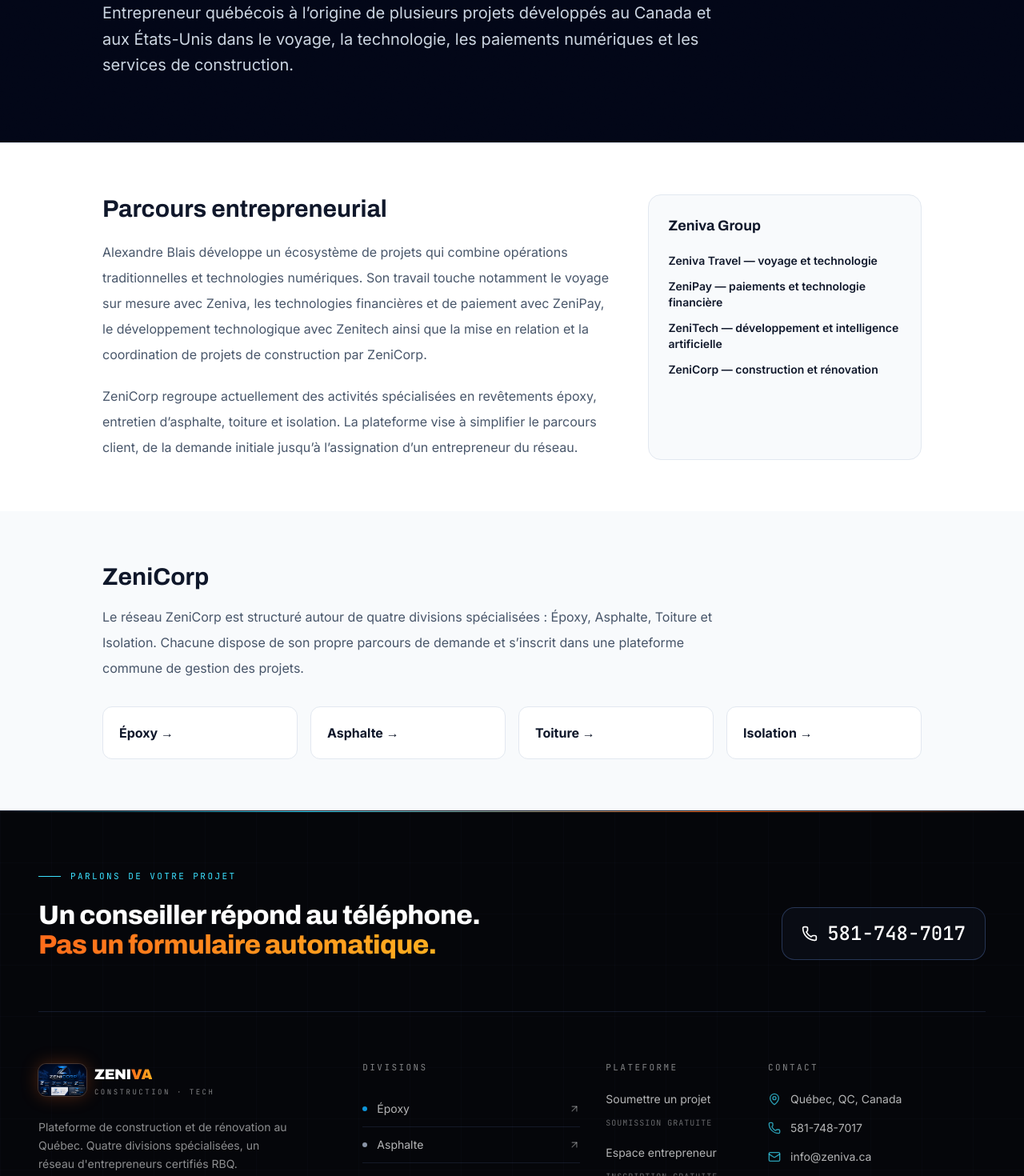
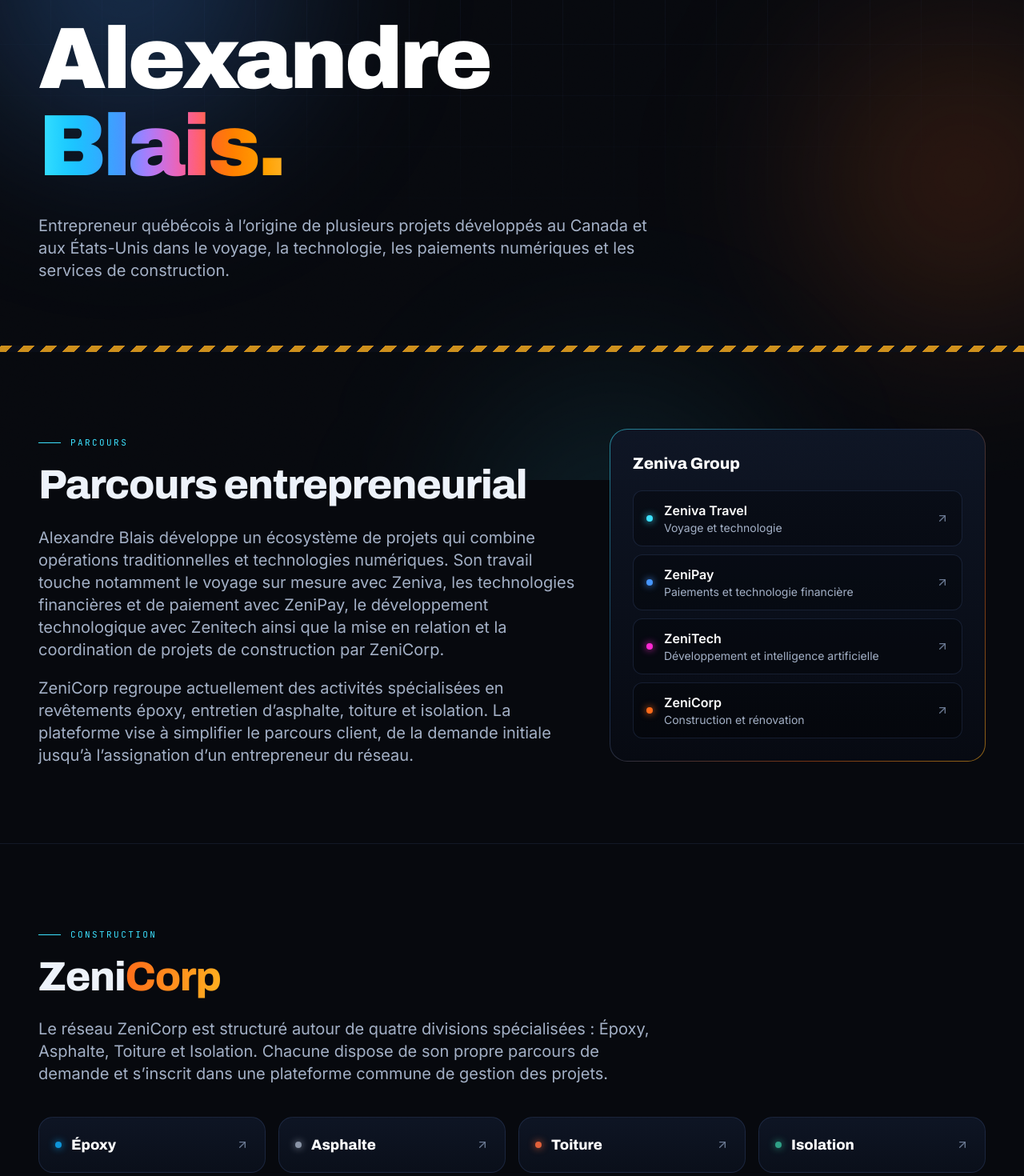
Before and after one commit to Alexandre08626/zenicorp-platform, a Next.js app: page /alexandre-blais in a window 1280 px wide. Shown: the part 200-1670 px from the top of the page at 80% size. Built offline with nearby package versions, Linux system fonts and the light colour scheme.

Commit message:
Page fondateur : passage au thème « chantier numérique »
Texte et données structurées (Person / Organization) inchangés.

Co-Authored-By: Claude Opus 5.5 (1M context) <noreply@anthropic.com>

```diff
--- a/src/app/alexandre-blais/page.tsx
+++ b/src/app/alexandre-blais/page.tsx
@@ -1,5 +1,8 @@
 import type { Metadata } from 'next';
 import Link from 'next/link';
+import { ArrowUpRight } from 'lucide-react';
+import { Reveal, RevealLines } from '@/components/Reveal';
+import { divisionsData } from '@/lib/divisions-data';
 
 export const metadata: Metadata = {
   title: 'Alexandre Blais — Entrepreneur québécois | ZeniCorp',
@@ -71,62 +74,121 @@ const orgSchema = {
   ],
 };
 
+const GROUP = [
+  { name: 'Zeniva Travel', d: 'Voyage et technologie', href: 'https://www.zenivatravel.com', ext: true, c: '#3CE1FF' },
+  { name: 'ZeniPay', d: 'Paiements et technologie financière', href: 'https://zenipay.ca', ext: true, c: '#4696FF' },
+  { name: 'ZeniTech', d: 'Développement et intelligence artificielle', href: 'https://zenitech.dev', ext: true, c: '#FF28D2' },
+  { name: 'ZeniCorp', d: 'Construction et rénovation', href: '/', ext: false, c: '#FF6B1A' },
+];
+
 export default function AlexandreBlaisPage() {
   return (
-    <main className="min-h-screen bg-white text-slate-900">
+    <main className="flex-1 overflow-x-clip">
       <script type="application/ld+json" dangerouslySetInnerHTML={{ __html: JSON.stringify(personSchema) }} />
       <script type="application/ld+json" dangerouslySetInnerHTML={{ __html: JSON.stringify(orgSchema) }} />
 
-      <section className="border-b border-slate-200 bg-slate-950 px-6 py-20 text-white">
-        <div className="mx-auto max-w-5xl">
-          <p className="mb-4 text-sm font-semibold uppercase tracking-[0.2em] text-emerald-400">Fondateur · Entrepreneur · Québec</p>
-          <h1 className="max-w-4xl text-4xl font-bold leading-tight md:text-6xl">Alexandre Blais</h1>
-          <p className="mt-6 max-w-3xl text-xl leading-relaxed text-slate-300">
-            Entrepreneur québécois à l’origine de plusieurs projets développés au Canada et aux États-Unis dans le voyage, la technologie, les paiements numériques et les services de construction.
-          </p>
+      {/* ═══════════════ EN-TÊTE ═══════════════ */}
+      <section className="relative">
+        <div className="container-zenicorp pb-16 pt-36 sm:pb-20 sm:pt-40">
+          <Reveal>
+            <span className="chip">
+              <span className="chip-dot" />
+              Fondateur · Entrepreneur · Québec
+            </span>
+          </Reveal>
+          <h1 className="mt-7 font-heading text-display-xl font-black text-white">
+            <RevealLines
+              delay={100}
+              lines={[
+                <>Alexandre</>,
+                <>
+                  <span className="grad-text">Blais.</span>
+                </>,
+              ]}
+            />
+          </h1>
+          <Reveal delay={350}>
+            <p className="body-large mt-7 max-w-3xl">
+              Entrepreneur québécois à l’origine de plusieurs projets développés au Canada et aux États-Unis dans le voyage, la technologie, les paiements numériques et les services de construction.
+            </p>
+          </Reveal>
+        </div>
+        <div aria-hidden className="hazard h-2 w-full opacity-80" />
+      </section>
+
+      {/* ═══════════════ PARCOURS + GROUPE ═══════════════ */}
+      <section className="section-padding relative">
+        <div className="container-zenicorp grid gap-12 lg:grid-cols-12 lg:gap-10">
+          <Reveal className="lg:col-span-7">
+            <span className="eyebrow">Parcours</span>
+            <h2 className="heading-2 mt-5">Parcours entrepreneurial</h2>
+            <p className="body-large mt-6">
+              Alexandre Blais développe un écosystème de projets qui combine opérations traditionnelles et technologies numériques. Son travail touche notamment le voyage sur mesure avec Zeniva, les technologies financières et de paiement avec ZeniPay, le développement technologique avec Zenitech ainsi que la mise en relation et la coordination de projets de construction par ZeniCorp.
+            </p>
+            <p className="body-large mt-5">
+              ZeniCorp regroupe actuellement des activités spécialisées en revêtements époxy, entretien d’asphalte, toiture et isolation. La plateforme vise à simplifier le parcours client, de la demande initiale jusqu’à l’assignation d’un entrepreneur du réseau.
+            </p>
+          </Reveal>
+
+          <Reveal delay={120} className="lg:col-span-5">
+            <aside className="frame-grad rounded-[22px]">
+              <div className="rounded-[21px] bg-gradient-to-b from-[#0E1524] to-[#070a12] p-6 sm:p-7">
+                <h2 className="font-heading text-xl font-extrabold text-white">
+                  <Link href="/groupe" className="link-underline">Zeniva Group</Link>
+                </h2>
+                <div className="mt-5 flex flex-col gap-2.5">
+                  {GROUP.map((g) => {
+                    const inner = (
+                      <>
+                        <span className="h-2 w-2 shrink-0 rounded-full" style={{ background: g.c, boxShadow: `0 0 10px ${g.c}` }} />
+                        <span className="flex-1">
+                          <span className="block font-semibold text-white">{g.name}</span>
+                          <span className="block text-sm text-zenicorp-dim">{g.d}</span>
+                        </span>
+                        <ArrowUpRight className="h-4 w-4 text-zenicorp-faint transition-all duration-300 group-hover:-translate-y-0.5 group-hover:translate-x-0.5 group-hover:text-zenicorp-gold" />
+                      </>
+                    );
+                    const cls =
+                      'spot group flex items-center gap-3.5 rounded-xl border border-[rgba(120,160,255,0.14)] bg-black/30 px-4 py-3 transition-colors';
+                    return g.ext ? (
+                      <a key={g.name} href={g.href} className={cls}>{inner}</a>
+                    ) : (
+                      <Link key={g.name} href={g.href} className={cls}>{inner}</Link>
+                    );
+                  })}
+                </div>
+              </div>
+            </aside>
+          </Reveal>
         </div>
       </section>
 
-      <section className="px-6 py-16">
-        <div className="mx-auto grid max-w-5xl gap-12 md:grid-cols-[1.3fr_0.7fr]">
-          <div>
-            <h2 className="text-3xl font-bold">Parcours entrepreneurial</h2>
-            <p className="mt-5 leading-8 text-slate-600">
-              Alexandre Blais développe un écosystème de projets qui combine opérations traditionnelles et technologies numériques. Son travail touche notamment le voyage sur mesure avec Zeniva, les technologies financières et de paiement avec ZeniPay, le développement technologique avec Zenitech ainsi que la mise en relation et la coordination de projets de construction par ZeniCorp.
+      {/* ═══════════════ ZENICORP ═══════════════ */}
+      <section className="section-padding relative border-t border-[rgba(120,160,255,0.1)]">
+        <div className="container-zenicorp">
+          <Reveal className="max-w-3xl">
+            <span className="eyebrow">Construction</span>
+            <h2 className="heading-2 mt-5">
+              Zeni<span className="grad-build">Corp</span>
+            </h2>
+            <p className="body-large mt-6">
+              Le réseau ZeniCorp est structuré autour de quatre divisions spécialisées : Époxy, Asphalte, Toiture et Isolation. Chacune dispose de son propre parcours de demande et s’inscrit dans une plateforme commune de gestion des projets.
             </p>
-            <p className="mt-5 leading-8 text-slate-600">
-              ZeniCorp regroupe actuellement des activités spécialisées en revêtements époxy, entretien d’asphalte, toiture et isolation. La plateforme vise à simplifier le parcours client, de la demande initiale jusqu’à l’assignation d’un entrepreneur du réseau.
-            </p>
-          </div>
-
-          <aside className="rounded-2xl border border-slate-200 bg-slate-50 p-6">
-            <h2 className="text-lg font-bold"><Link href="/groupe" className="hover:underline">Zeniva Group</Link></h2>
-            <div className="mt-5 space-y-3 text-sm">
-              <a className="block font-semibold hover:underline" href="https://www.zenivatravel.com">Zeniva Travel — voyage et technologie</a>
-              <a className="block font-semibold hover:underline" href="https://zenipay.ca">ZeniPay — paiements et technologie financière</a>
-              <a className="block font-semibold hover:underline" href="https://zenitech.dev">ZeniTech — développement et intelligence artificielle</a>
-              <Link className="block font-semibold hover:underline" href="/">ZeniCorp — construction et rénovation</Link>
-            </div>
-          </aside>
-        </div>
-      </section>
-
-      <section className="bg-slate-50 px-6 py-16">
-        <div className="mx-auto max-w-5xl">
-          <h2 className="text-3xl font-bold">ZeniCorp</h2>
-          <p className="mt-4 max-w-3xl leading-8 text-slate-600">
-            Le réseau ZeniCorp est structuré autour de quatre divisions spécialisées : Époxy, Asphalte, Toiture et Isolation. Chacune dispose de son propre parcours de demande et s’inscrit dans une plateforme commune de gestion des projets.
-          </p>
-          <div className="mt-8 grid gap-4 sm:grid-cols-2 lg:grid-cols-4">
-            {[
-              ['Époxy', '/epoxy'],
-              ['Asphalte', '/asphalte'],
-              ['Toiture', '/toiture'],
-              ['Isolation', '/isolation'],
-            ].map(([label, href]) => (
-              <Link key={href} href={href} className="rounded-xl border border-slate-200 bg-white p-5 font-bold hover:border-slate-400">
-                {label} →
-              </Link>
+          </Reveal>
+          <div className="mt-10 grid gap-4 sm:grid-cols-2 lg:grid-cols-4">
+            {divisionsData.map((d, i) => (
+              <Reveal key={d.slug} delay={i * 60}>
+                <Link
+                  href={`/${d.slug}`}
+                  className="spot group flex items-center justify-between rounded-[18px] border border-[rgba(120,160,255,0.14)] bg-gradient-to-b from-[#0E1524] to-[#0A0F1A] p-5 transition-transform duration-300 hover:-translate-y-1"
+                >
+                  <span className="flex items-center gap-3">
+                    <span className="h-2 w-2 rounded-full" style={{ background: d.color, boxShadow: `0 0 10px ${d.color}` }} />
+                    <span className="font-heading text-lg font-extrabold text-white">{d.short}</span>
+                  </span>
+                  <ArrowUpRight className="h-4 w-4 text-zenicorp-faint transition-all duration-300 group-hover:-translate-y-0.5 group-hover:translate-x-0.5 group-hover:text-zenicorp-gold" />
+                </Link>
+              </Reveal>
             ))}
           </div>
         </div>
```
